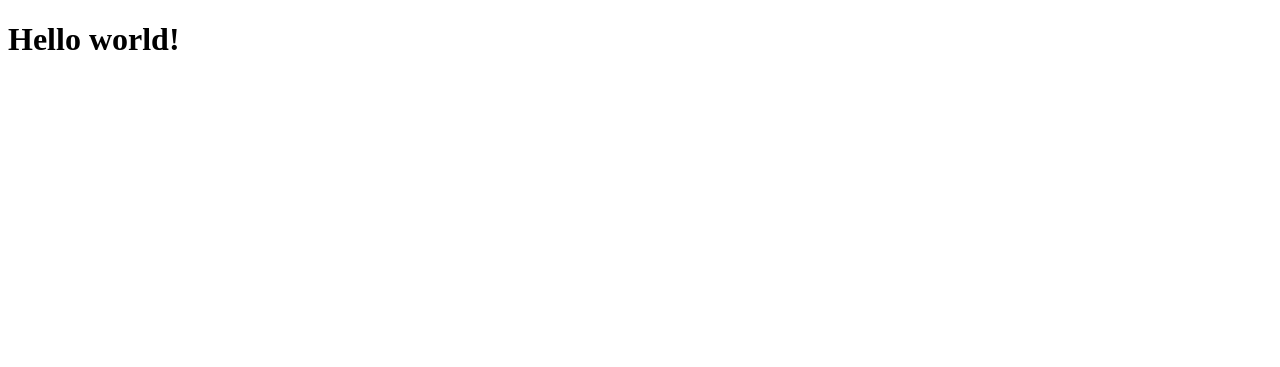
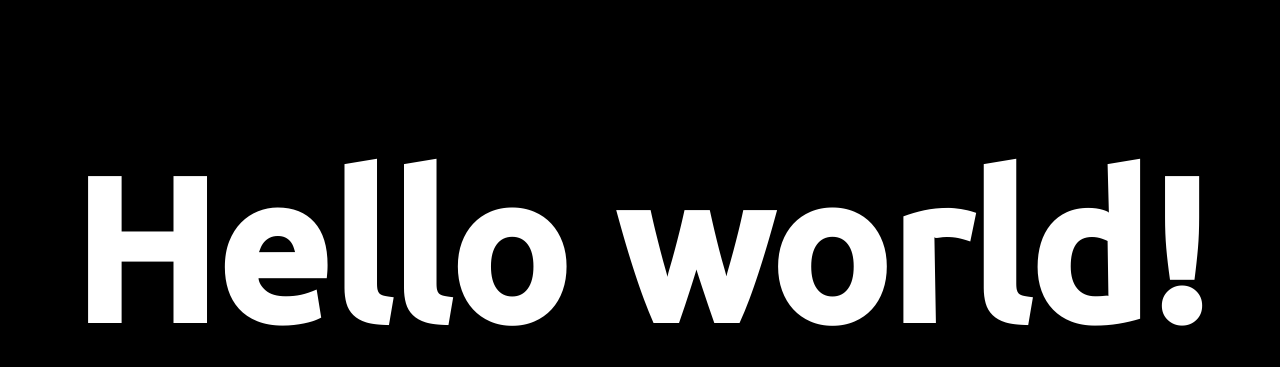
Before and after one commit to horizon1989/rsschool-cv, a plain HTML site: page index.html in a window 1280 px wide. Drawn offline with Linux system fonts and the light colour scheme.

Commit message:
feat: add css file

```diff
--- a/index.html
+++ b/index.html
@@ -4,6 +4,8 @@
     <meta charset="UTF-8">
     <meta http-equiv="X-UA-Compatible" content="IE=edge">
     <meta name="viewport" content="width=device-width, initial-scale=1.0">
+    <link rel="stylesheet" href="style.css">
+    <link href="https://fonts.googleapis.com/css2?family=Ubuntu:wght@500&display=swap" rel="stylesheet">
     <title>Document</title>
 </head>
 <body>
--- /dev/null
+++ b/style.css
@@ -0,0 +1,10 @@
+body{
+    background-color: black;
+
+}
+h1{
+    font-size: 200px;
+    color: white;
+    text-align: center;
+    font-family: "Ubuntu", sans-serif;
+}
```
